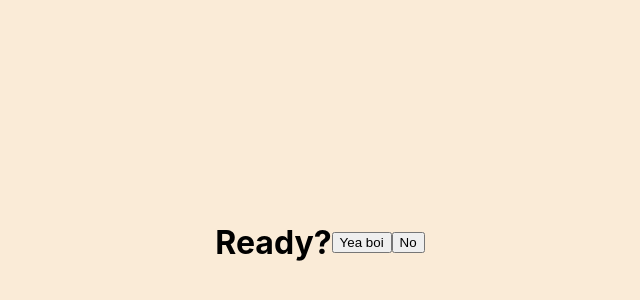
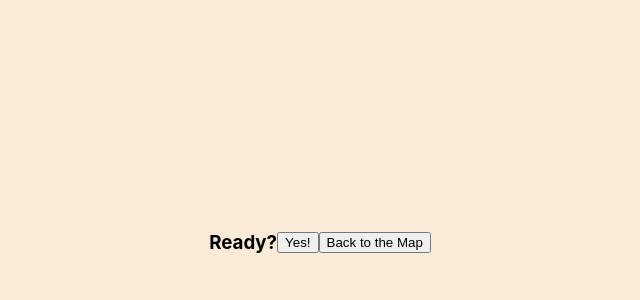
Before and after one commit to SchoolOfCode/final-project_front-end-full-stack-fam, a React (Create React App) app in the folder frontend-final-project/: page /activity-intro in a window 1280 px wide. Shown: the part 158-458 px from the top of the page, without its empty margins (320-960 px from the left). Built offline with nearby package versions, Linux system fonts and the light colour scheme.

Commit message:
added comments to a few change we made, fixed some of the button text

```diff
--- a/frontend-final-project/src/components/App/App.js
+++ b/frontend-final-project/src/components/App/App.js
@@ -14,7 +14,7 @@ import ActivityIntroPage from "../../routes/ActivityIntroPage/ActivityIntroPage"
 
 
 function App() {
-  //Dont touch please- We are setting state at the top level so it can be drilled down to both the activity and the results page
+  //We are setting this state at the top level so it can be drilled down to both the activity and the results page
   const [score, setScore] = useState(0);
   const [clicks, setClicks] = useState(0);
 
@@ -29,6 +29,8 @@ function App() {
         <Route path="parent" element={<ParentHomepage />} />
         <Route path="child" element={<ChildHomepage />} />
         <Route path="expedition" element={<ExpeditionPage />} />
+        {/* this new route has been created- a page before the activity to explain
+        how the activity works + reset the score */}
         <Route path="activity-intro" element={<ActivityIntroPage score = {score} setScore = {setScore} clicks = {clicks} setClicks = {setClicks}/>} />
         <Route path="activity" element={<ActivityPage score = {score} setScore = {setScore} clicks = {clicks} setClicks = {setClicks}/>} />
         <Route path="results" element={<ResultsPage score= {score} clicks = {clicks}/>} />
--- a/frontend-final-project/src/routes/ActivityIntroPage/ActivityIntroPage.js
+++ b/frontend-final-project/src/routes/ActivityIntroPage/ActivityIntroPage.js
@@ -6,24 +6,24 @@ export default function ActivityIntroPage({score, setScore, clicks, setClicks}){
     setScore(0);
     setClicks(0);
 
-    // instructions for child activity can go here
+
 
 
 return(
          <main className= 'main'>
-            <div className= "wheel-thing"></div>
-
-            <h1>Ready?</h1>
+            <div className= "high-score-display"></div>
+            {/* ACTIVITY INSRUCTIONS WILL GO HERE */}
+            <h3>Ready?</h3>
 
             <nav>
                 <Link to="/activity">
-                    <button className="start-button">Yea boi</button>
+                    <button className="start-button">Yes!</button>
                 </Link>
             </nav>
 
             <nav>
-                <Link to="/child">
-                <button className='back-button'>No</button>
+                <Link to="/expedition">
+                <button className='back-button'>Back to the Map</button>
                 </Link>
             </nav>
 
```
